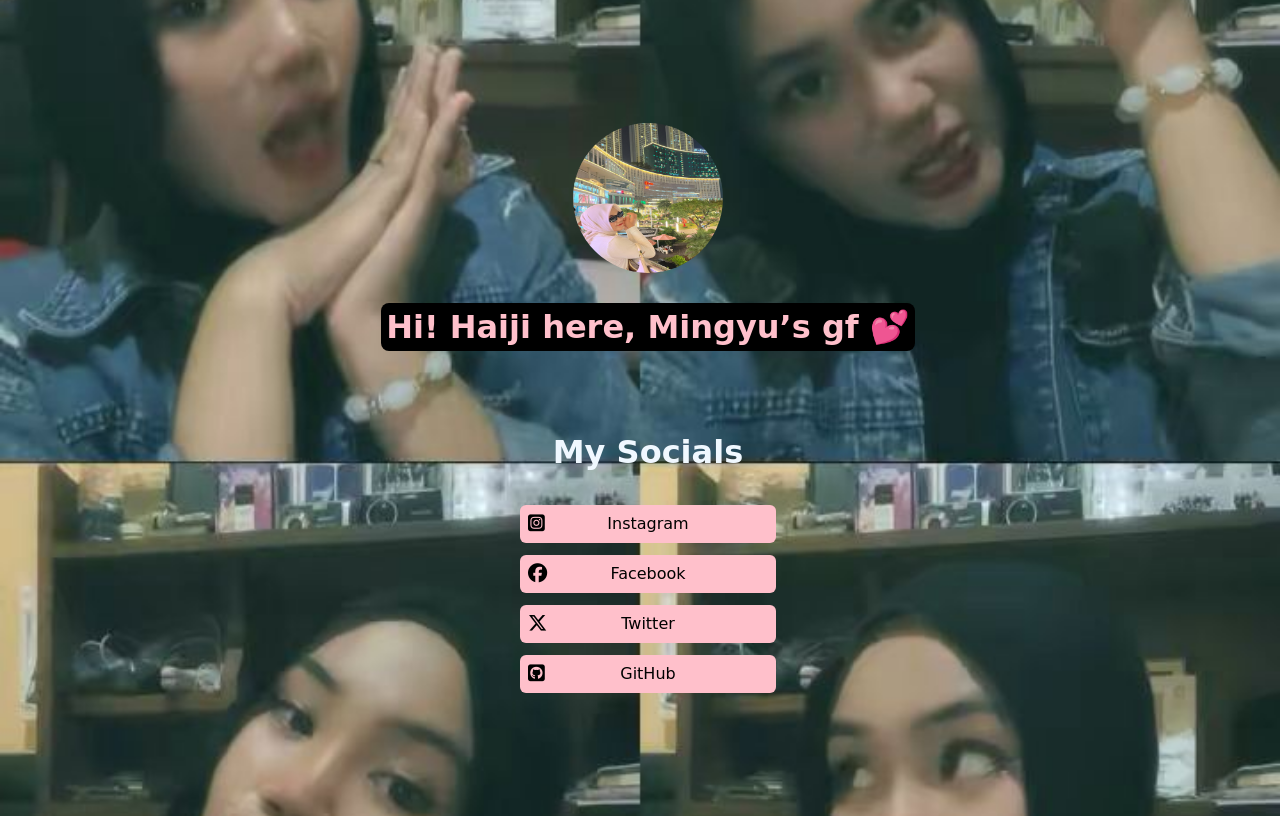
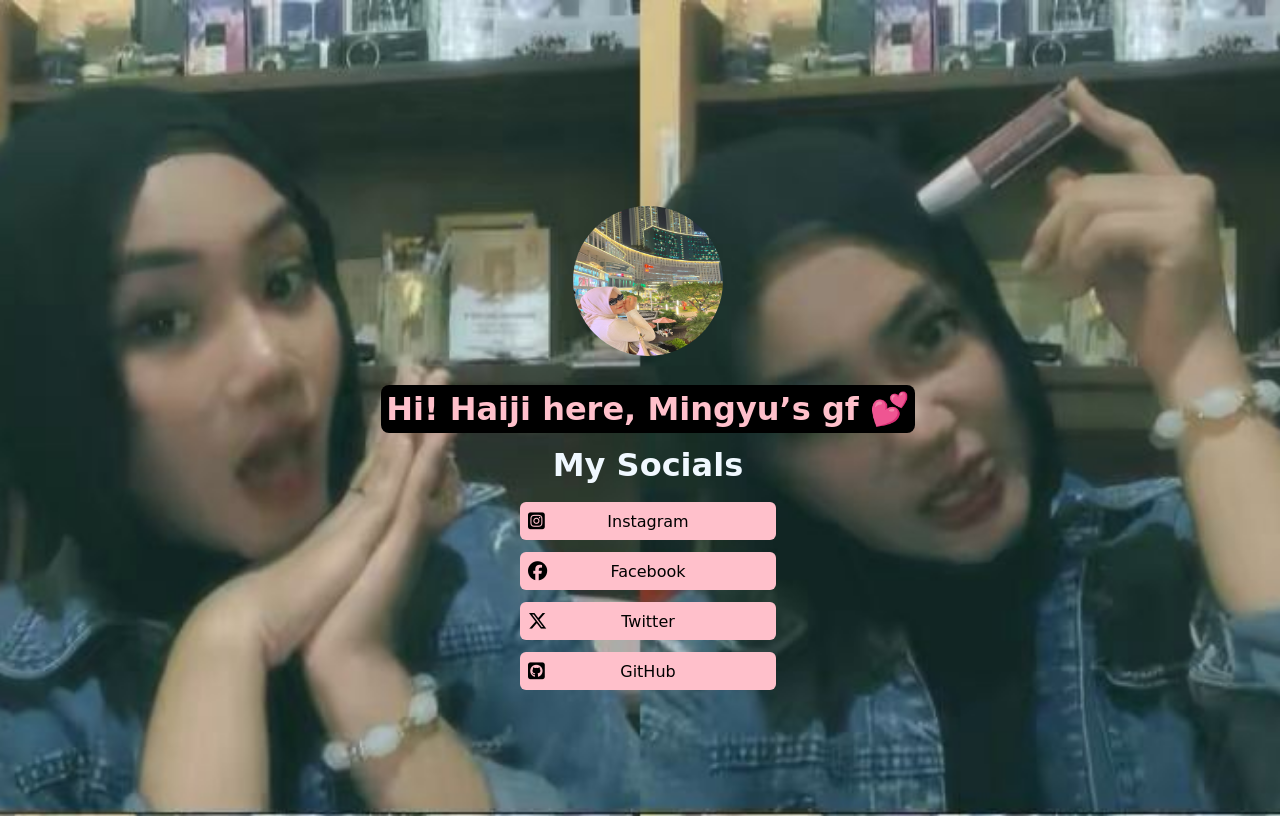
Before and after one commit to haiji27/linktree, a plain HTML site: page index.html in a window 1280 px wide. Drawn offline with Linux system fonts and the light colour scheme; a web font is replaced by a local one.

Commit message:
update tampilan

```diff
--- a/style.css
+++ b/style.css
@@ -6,7 +6,7 @@
     body{
         height: 100vh;
         width: 100%;
-        background-image: url('haijiprofil.jpeg');
+        background-image: url('coverhaiji.jpeg');
         background-position: center;
         background-size: cover;
         background-repeat: no-repeat;
@@ -21,6 +21,7 @@
         justify-content: center;
         align-items: center;
         gap: 40px;
+        margin-top: 80px;
     }
 
     .profil{
@@ -51,11 +52,13 @@
         text-align: center;
         gap: 12px;
         font-size: 0.7rem;
+         margin-top: -70px;
     }
 
     .social h1{
     color: aliceblue;
      font-size: 2rem;
+     margin-bottom: 6px;
     }
 
     .social a{
@@ -74,6 +77,7 @@
         position: relative;
         border-radius: 6px;
         padding: 3px;
+
     }
 
     .sosmed i{
```
Also changed, not shown: coverhaiji.jpeg (added).
